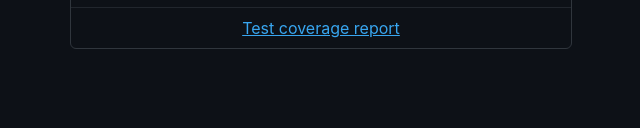
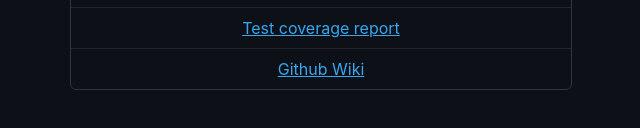
Before and after one commit to fb89zila/exam-repo_swe-sose21, a plain HTML site: page index.html in a window 1280 px wide. Shown: the part 202-330 px from the top of the page, without its empty margins (319-959 px from the left). Drawn offline with Linux system fonts and the light colour scheme.

Commit message:
add github wiki to links

```diff
--- a/index.html
+++ b/index.html
@@ -33,6 +33,9 @@
             <div class="linkrow">
                 <a href="https://fb89zila.github.io/exam-repo_swe-sose21/coverage/">Test coverage report</a>
             </div>
+            <div class="linkrow">
+                <a href="https://github.com/fb89zila/exam-repo_swe-sose21/wiki">Github Wiki</a>
+            </div>
         </div>
     </body>
 </html>
```
